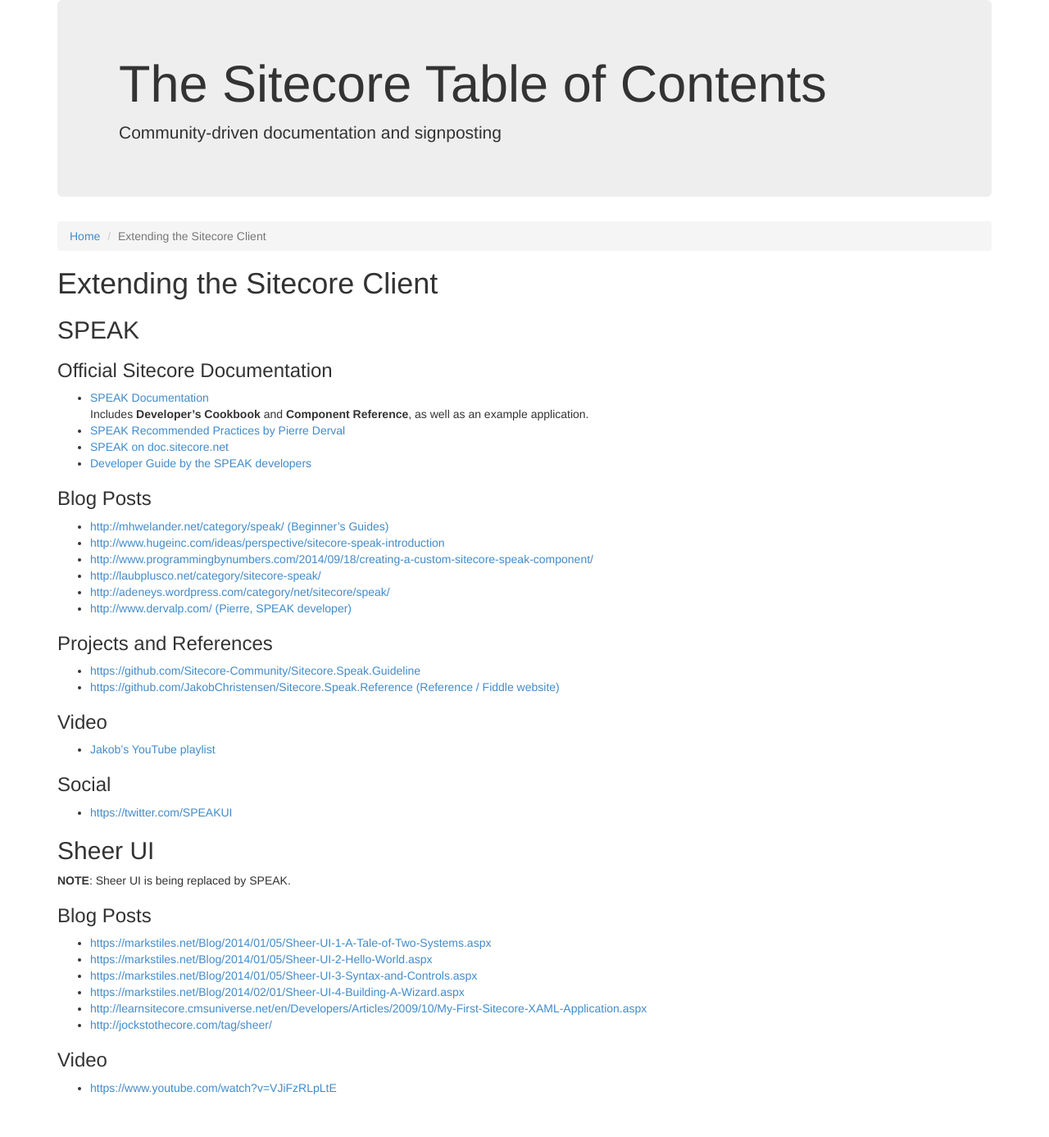
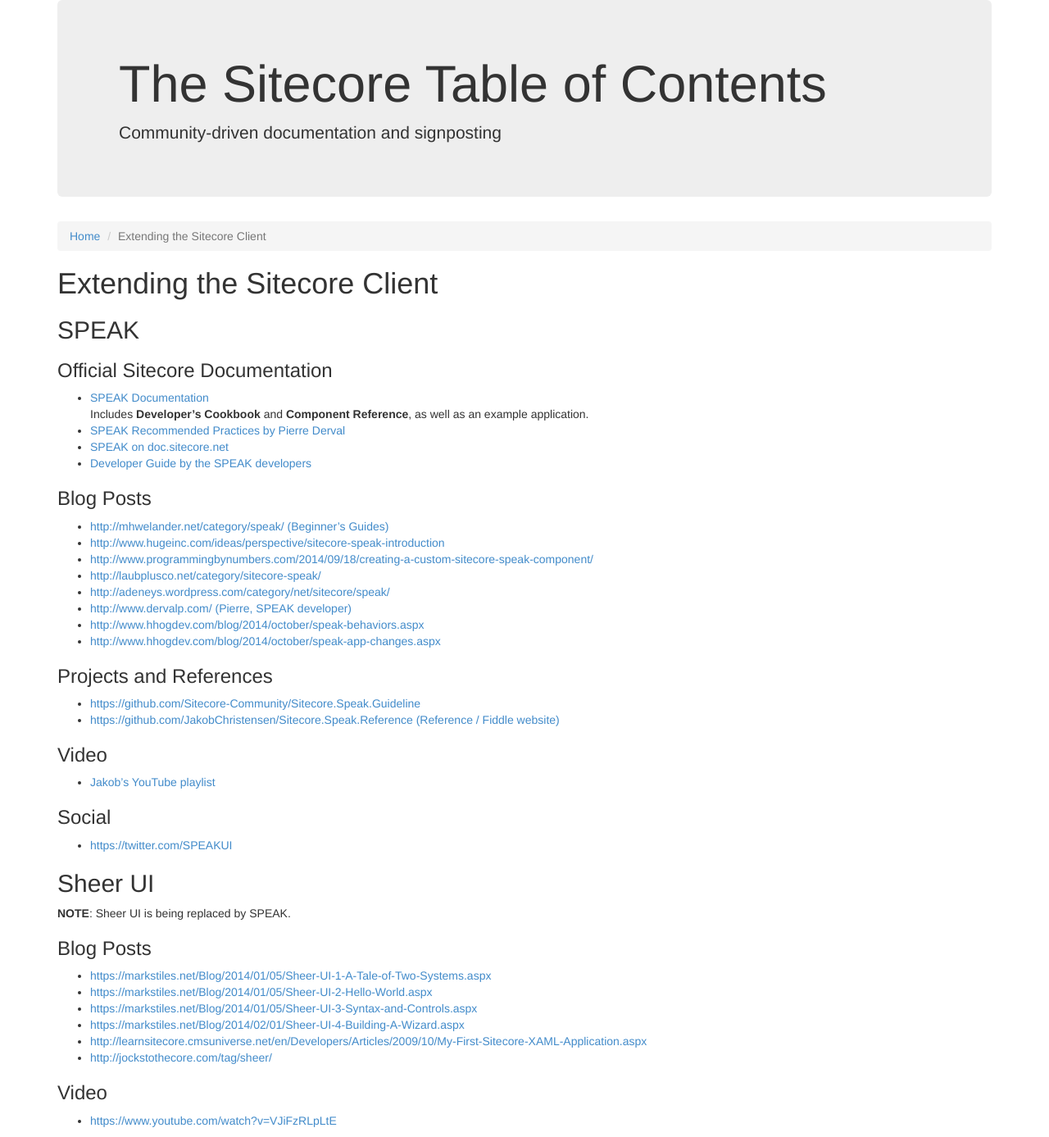
Before and after one commit to Sitecore-Community/docs, a Jekyll site: the page built from documentation/Extending the Sitecore Client/index.md, in a window 1280 px wide. Shown: the whole page at 82% size. Built offline with Jekyll 4.4.1, drawn with Linux system fonts in a browser that asks for light colours; nearby versions of some CDN libraries; before the commit the page ends 1347 px from its top, so only the background shows below that; some of the changed lines change nothing that is shown.

Commit message:
Added some SPEAK post links

```diff
--- a/documentation/Extending the Sitecore Client/index.md
+++ b/documentation/Extending the Sitecore Client/index.md
@@ -22,6 +22,8 @@
 * [http://laubplusco.net/category/sitecore-speak/](http://laubplusco.net/category/sitecore-speak/)
 * [http://adeneys.wordpress.com/category/net/sitecore/speak/ ](http://adeneys.wordpress.com/category/net/sitecore/speak/)
 * [http://www.dervalp.com/ (Pierre, SPEAK developer)](http://www.dervalp.com/)
+* [http://www.hhogdev.com/blog/2014/october/speak-behaviors.aspx](http://www.hhogdev.com/blog/2014/october/speak-behaviors.aspx)
+* [http://www.hhogdev.com/blog/2014/october/speak-app-changes.aspx](http://www.hhogdev.com/blog/2014/october/speak-app-changes.aspx)
 
 ### Projects and References
 
```
